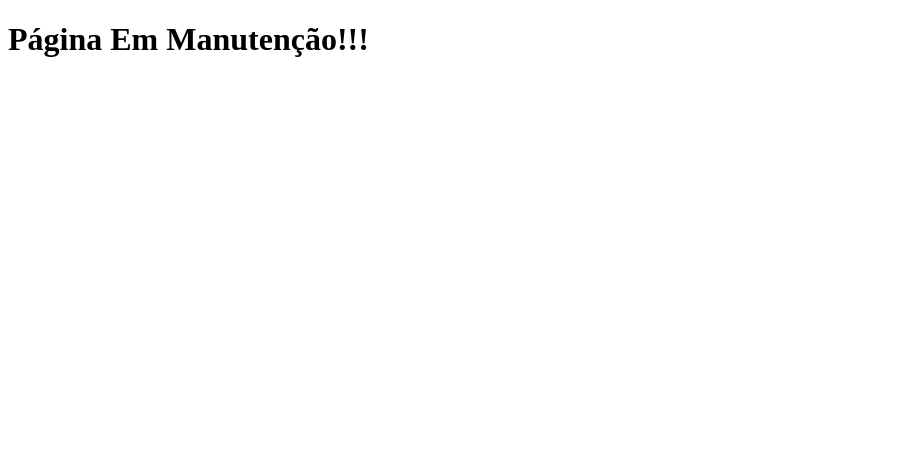
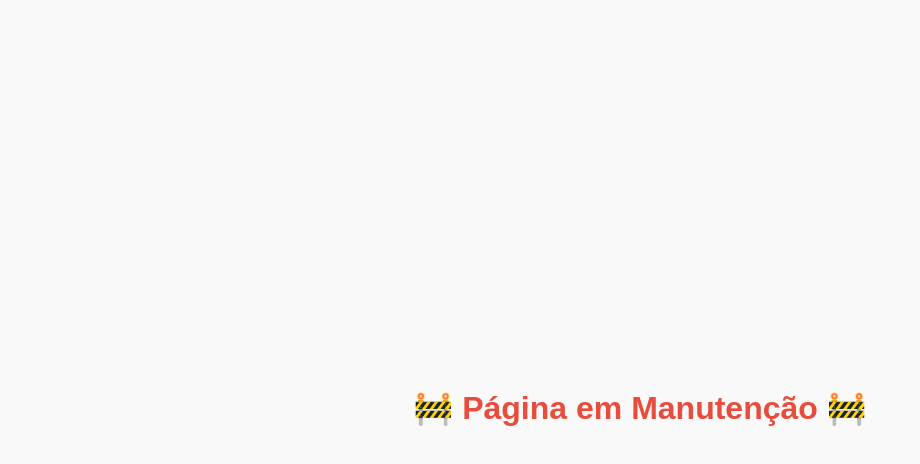
Before and after one commit to MatheusCampioto/sitedev, a plain HTML site: page index.html in a window 1280 px wide. Shown: the whole page, without its empty margins (0-920 px from the left). Drawn offline with Linux system fonts and the light colour scheme.

Commit message:
site atualizado

```diff
--- a/index.html
+++ b/index.html
@@ -1,13 +1,26 @@
 <!DOCTYPE html>
-<html lang="pt">
+<html lang="pt-BR">
 <head>
     <meta charset="UTF-8">
     <meta name="viewport" content="width=device-width, initial-scale=1.0">
     <title>Página em Manutenção</title>
-
-    <h1>Página Em Manutenção!!!</h1>
+    <style>
+        body {
+            display: flex;
+            justify-content: center;
+            align-items: center;
+            height: 100vh;
+            background: #f9f9f9;
+            font-family: Arial, sans-serif;
+            color: #333;
+        }
+        h1 {
+            font-size: 2em;
+            color: #e74c3c;
+        }
+    </style>
 </head>
 <body>
-
+    <h1>🚧 Página em Manutenção 🚧</h1>
 </body>
 </html>
```
